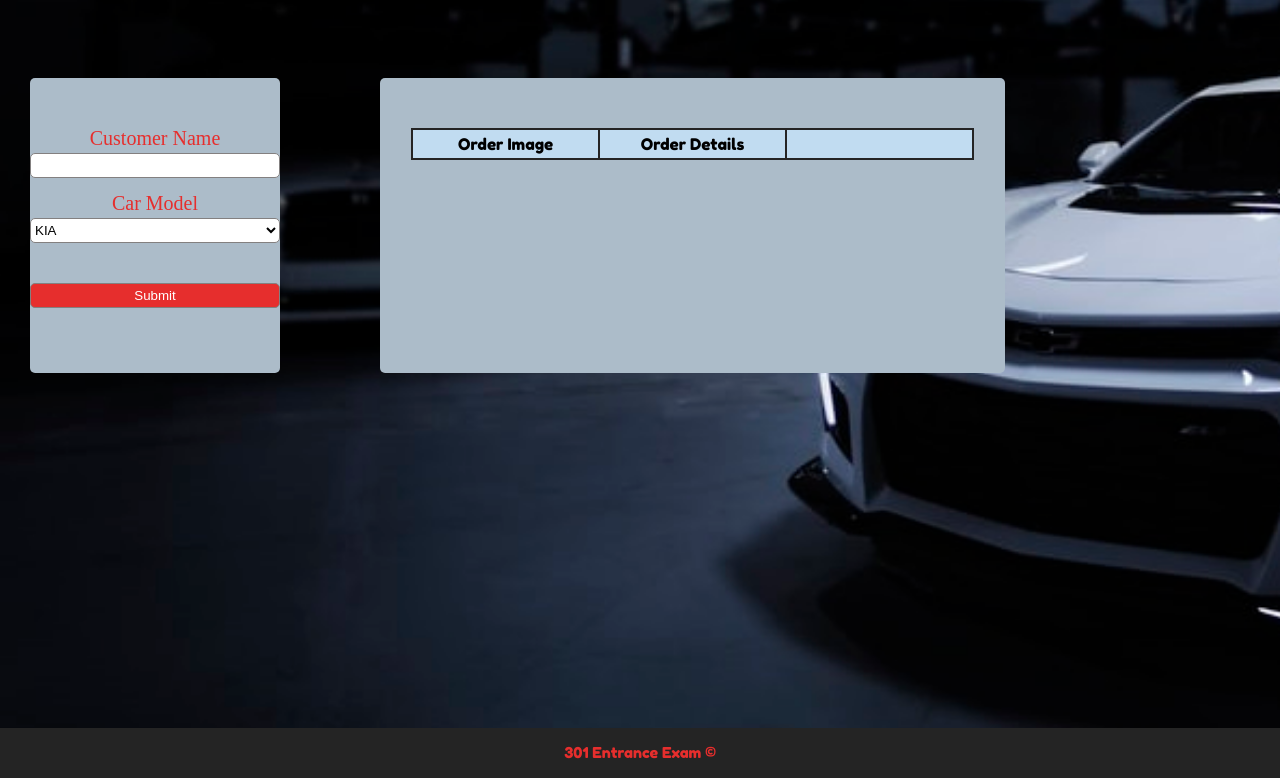
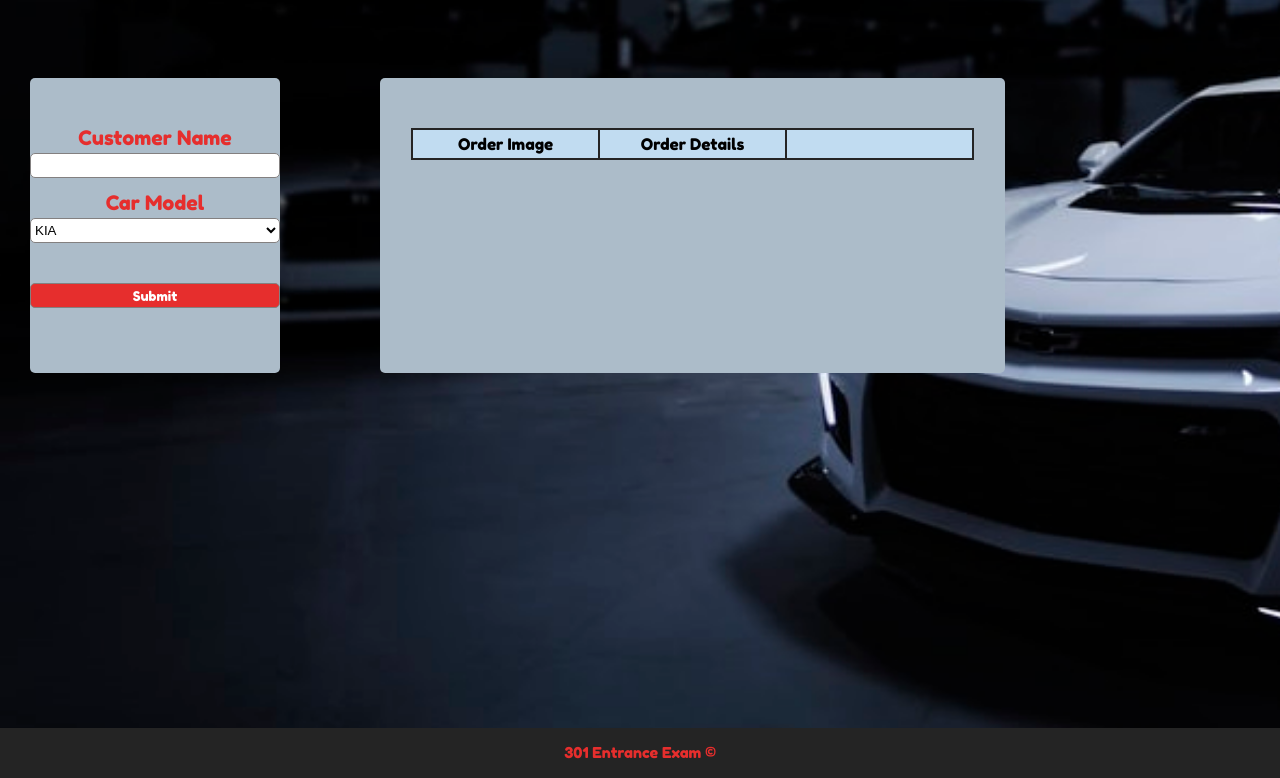
Before and after one commit to Mohammad-Abdul-Ghafour/Car-Rental, a plain HTML site: page index.html in a window 1280 px wide. Shown: the part 122-900 px from the top of the page. Drawn offline with Linux system fonts and the light colour scheme.

Commit message:
Finishing Exam

```diff
--- a/CSS/style.css
+++ b/CSS/style.css
@@ -52,6 +52,8 @@ width: 20%;
     border-radius: 5px;
     font-size: 20px;
     color: rgb(230, 46, 45);
+    font-family: 'Fredoka One', cursive;
+
 }
 #theForm input{
     width: 250px;
@@ -73,6 +75,8 @@ width: 20%;
 #submit{
     background-color: rgb(230, 46, 45);
     color: white;
+    font-family: 'Fredoka One', cursive;
+
 }
 #theForm fieldset{
     padding-top: 50px;
--- a/JS/app.js
+++ b/JS/app.js
@@ -60,7 +60,7 @@ Cars.prototype.render = function () {
     tdEl12.appendChild(img1)
     img1.id = `${carArray.length}`
     img1.className = 'remove'
-    img1.addEventListener('click',removeHandler)
+    img1.addEventListener('click', removeHandler)
 
 }
 loadFromLocalStorage()
@@ -72,10 +72,9 @@ function removeHandler(event) {
     event.preventDefault()
     let removeClass = event.target.id
     console.log(removeClass)
-    carArray.splice(removeClass-1,1)
+    carArray.splice(removeClass - 1, 1)
 
     saveToLocalStorage()
-    // loadFromLocalStorage()
     location.reload()
 
 }
```
